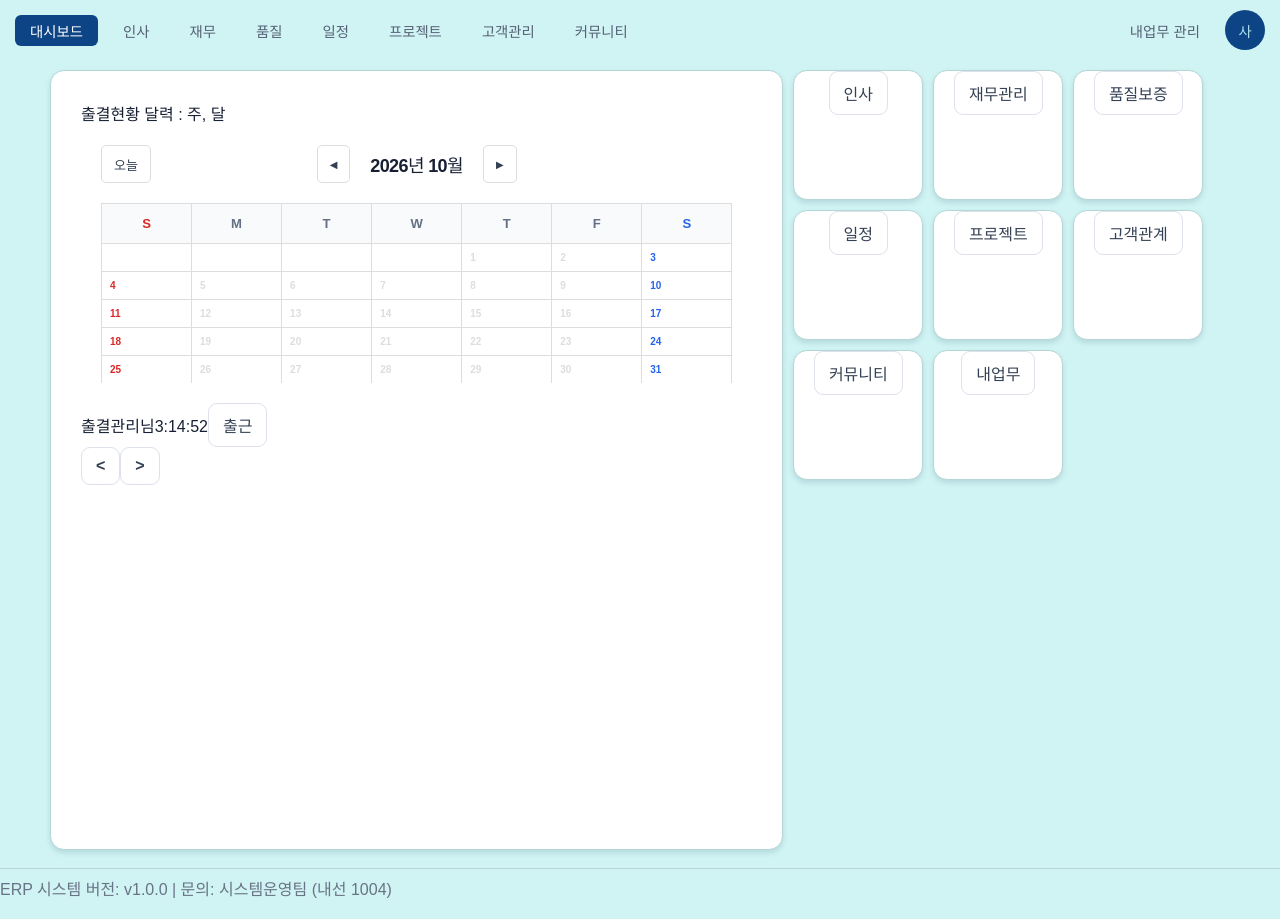
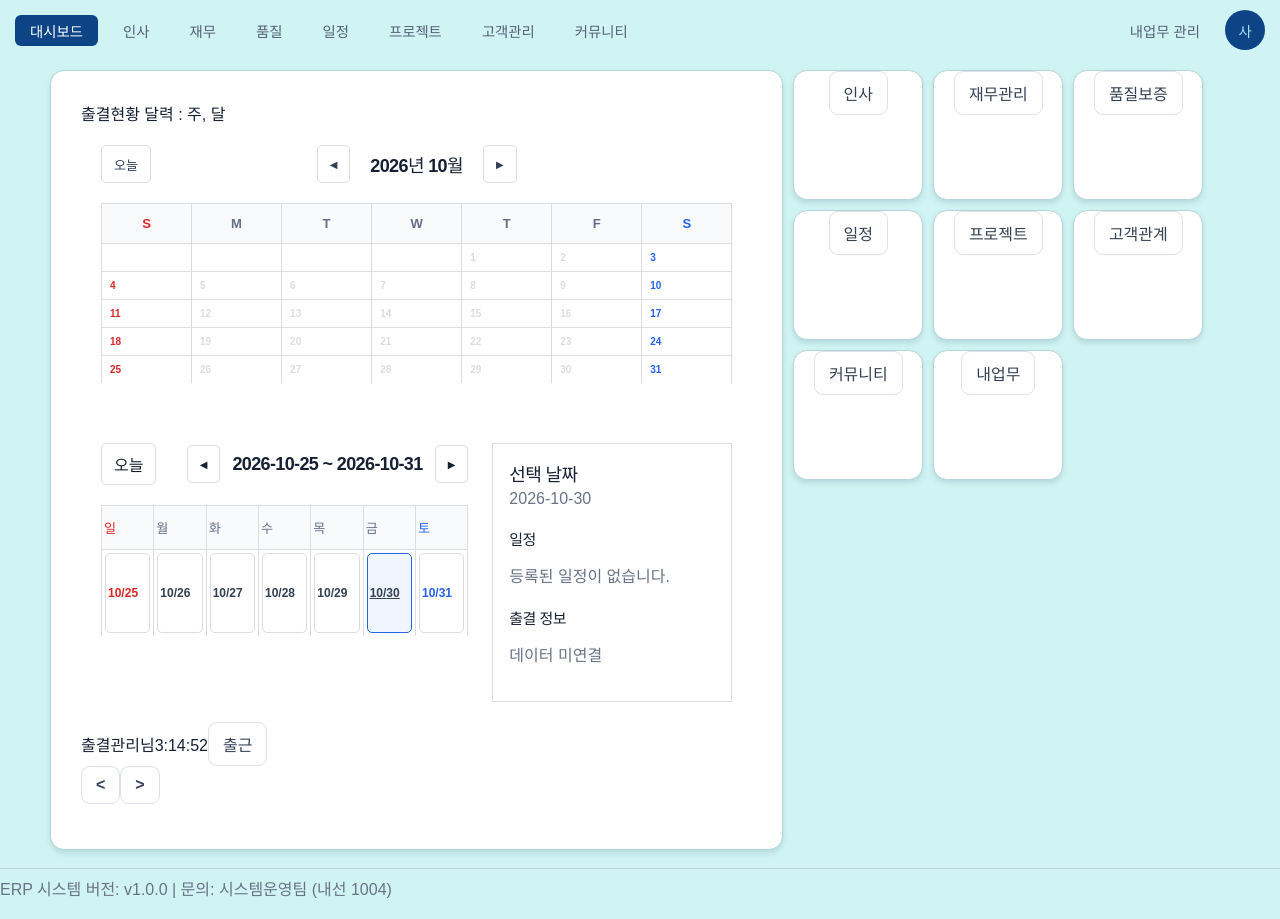
Before and after one commit to YooJunWoo-kor/Semiproject-group-2-, a React (Create React App) app in the folder frontend/: page /main in a window 1280 px wide. Built offline with nearby package versions, Linux system fonts and the light colour scheme.

Commit message:
weeklycalendar업데이트

```diff
--- a/frontend/src/components/ADComp.js
+++ b/frontend/src/components/ADComp.js
@@ -2,7 +2,7 @@ import React, { useEffect, useState } from "react";
 import { getLoginUser } from "../utils/authStorage";
 import BasicCalendar from "../components/calendar/BasicCalendar.js";
 
-function ADComp({style}){
+function ADComp({style, schedule = [], showWeekly = false}){
     const user = getLoginUser();
     const userName = user?.name;
 
@@ -25,7 +25,7 @@ function ADComp({style}){
     return(
         <div style={style}>
             출결현황 달력 : 주, 달<br/>
-            <BasicCalendar />
+            <BasicCalendar schedule={schedule} showWeekly={showWeekly} />
             출결관리
             {userName}님
             {timeString}
--- a/frontend/src/components/calendar/BasicCalendar.js
+++ b/frontend/src/components/calendar/BasicCalendar.js
@@ -1,7 +1,8 @@
 import React, { useState } from 'react';
 import './Calendar.css';
+import WeeklyCalendar from './WeeklyCalendar';
 
-function BasicCalendar({ schedule = [] }) {
+function BasicCalendar({ schedule = [], showWeekly = false }) {
 
   // 현재 보고 있는 연도와 월
   const [currentDate, setCurrentDate] = useState(new Date());
@@ -68,6 +69,7 @@ function BasicCalendar({ schedule = [] }) {
   const weekdays = ['S', 'M', 'T', 'W', 'T', 'F', 'S'];
 
   return (
+    <>
     <div className="basic-calendar">
 
       {/* 달력 상단 */}
@@ -136,6 +138,8 @@ function BasicCalendar({ schedule = [] }) {
       </table>
 
     </div>
+    {showWeekly && <WeeklyCalendar schedule={schedule} />}
+    </>
   );
 }
 
--- a/frontend/src/components/calendar/Calendar.css
+++ b/frontend/src/components/calendar/Calendar.css
@@ -93,3 +93,54 @@
   .basic-calendar-date {
     font-weight: bold;
   }
+
+.weekly-calendar {
+  display: flex;
+  align-items: flex-start;
+  gap: 24px;
+  padding: 20px;
+  background: white;
+  box-sizing: border-box;
+  width: 100%;
+}
+.weekly-calendar-main { flex: 1; min-width: 0; }
+.weekly-calendar-header,
+.weekly-calendar-navigation { display: flex; align-items: center; gap: 12px; }
+.weekly-calendar-header { justify-content: space-between; margin-bottom: 20px; flex-wrap: wrap; }
+.weekly-calendar-navigation { flex-wrap: wrap; }
+.weekly-calendar h2 { margin: 0; font-size: 18px; }
+.weekly-calendar h3 { font-size: 15px; }
+.weekly-calendar button {
+  padding: 8px 12px;
+  border: 1px solid #ddd;
+  border-radius: 5px;
+  background: white;
+  color: inherit;
+  cursor: pointer;
+}
+.weekly-calendar button:hover { background: #f1f5f9; }
+.weekly-calendar button:focus-visible { outline: 2px solid #2563eb; outline-offset: 2px; }
+.weekly-calendar-navigation button { font-size: 10px; }
+.weekly-calendar-table { width: 100%; table-layout: fixed; border-collapse: collapse; }
+.weekly-calendar-table th { padding: 12px 2px; background: #f8fafc; border: 1px solid #ddd; }
+.weekly-calendar-table td { padding: 3px; border: 1px solid #ddd; vertical-align: top; }
+.weekly-calendar-table th:first-child,
+.weekly-calendar-table td:first-child { color: #dc2626; }
+.weekly-calendar-table th:last-child,
+.weekly-calendar-table td:last-child { color: #2563eb; }
+.weekly-calendar-table .weekly-calendar-day {
+  width: 100%; min-height: 80px; padding: 8px 2px; text-align: left;
+  overflow-wrap: anywhere; font-size: 12px;
+}
+.weekly-calendar-day[aria-pressed="true"] { background: #eff6ff; border-color: #2563eb; }
+.weekly-calendar-day[aria-current="date"] > span:first-child { font-weight: bold; text-decoration: underline; }
+.weekly-calendar-event { display: block; margin-top: 6px; color: #334155; overflow-wrap: anywhere; font-size: 12px; }
+.weekly-calendar-details { flex: 0 0 240px; min-width: 0; padding: 16px; border: 1px solid #ddd; box-sizing: border-box; overflow-wrap: anywhere; }
+.weekly-calendar-details ul { padding-left: 20px; }
+.weekly-calendar-details li { margin-bottom: 12px; }
+@media (max-width: 768px) {
+  .weekly-calendar { flex-direction: column; }
+  .weekly-calendar-main,
+  .weekly-calendar-details { width: 100%; flex: auto; }
+  .weekly-calendar-navigation h2 { font-size: 14px; }
+}
--- /dev/null
+++ b/frontend/src/components/calendar/WeeklyCalendar.js
@@ -0,0 +1,185 @@
+import React, { useState } from 'react';
+import './Calendar.css';
+
+// 날짜를 일정 데이터와 같은 YYYY-MM-DD 형식으로 만듭니다.
+function formatDate(date) {
+  const year = date.getFullYear();
+  const month = String(date.getMonth() + 1).padStart(2, '0');
+  const day = String(date.getDate()).padStart(2, '0');
+
+  return `${year}-${month}-${day}`;
+}
+
+// getDay(): 일요일 0, 월요일 1 ... 토요일 6
+// 전달받은 날짜가 속한 주의 일요일을 찾습니다.
+function startOfWeek(date) {
+  return new Date(
+    date.getFullYear(),
+    date.getMonth(),
+    date.getDate() - date.getDay()
+  );
+}
+
+function WeeklyCalendar({ schedule = [] }) {
+  // weekStart: 현재 보고 있는 주의 일요일
+  // selectedDate: 사용자가 클릭한 날짜
+  const [weekStart, setWeekStart] = useState(() => startOfWeek(new Date()));
+  const [selectedDate, setSelectedDate] = useState(() => formatDate(new Date()));
+
+  const weekdays = ['일', '월', '화', '수', '목', '금', '토'];
+
+  // 일요일부터 토요일까지 7개의 날짜를 만듭니다.
+  const days = weekdays.map(function (day, index) {
+    return new Date(
+      weekStart.getFullYear(),
+      weekStart.getMonth(),
+      weekStart.getDate() + index
+    );
+  });
+
+  // 오른쪽 정보 영역에 표시할 선택 날짜의 일정
+  const selectedSchedules = schedule.filter(function (item) {
+    return item.start <= selectedDate && selectedDate <= item.end;
+  });
+
+  // 이전 주(-1) 또는 다음 주(1)로 이동합니다.
+  function changeWeek(amount) {
+    const nextWeek = new Date(
+      weekStart.getFullYear(),
+      weekStart.getMonth(),
+      weekStart.getDate() + amount * 7
+    );
+
+    setWeekStart(nextWeek);
+    setSelectedDate(formatDate(nextWeek));
+  }
+
+  function goToday() {
+    const today = new Date();
+
+    setWeekStart(startOfWeek(today));
+    setSelectedDate(formatDate(today));
+  }
+
+  return (
+    <section className="weekly-calendar" aria-label="주간 달력">
+      <div className="weekly-calendar-main">
+        <div className="weekly-calendar-header">
+          <button type="button" onClick={goToday}>
+            오늘
+          </button>
+
+          <div className="weekly-calendar-navigation">
+            <button
+              type="button"
+              aria-label="이전 주"
+              onClick={() => changeWeek(-1)}
+            >
+              ◀
+            </button>
+
+            <h2>
+              {formatDate(days[0])} ~ {formatDate(days[6])}
+            </h2>
+
+            <button
+              type="button"
+              aria-label="다음 주"
+              onClick={() => changeWeek(1)}
+            >
+              ▶
+            </button>
+          </div>
+        </div>
+
+        <table className="weekly-calendar-table">
+          <thead>
+            <tr>
+              {weekdays.map(function (day) {
+                return (
+                  <th key={day} scope="col">
+                    {day}
+                  </th>
+                );
+              })}
+            </tr>
+          </thead>
+
+          <tbody>
+            <tr>
+              {days.map(function (date) {
+                const dateString = formatDate(date);
+
+                // 이 날짜에 해당하는 일정만 찾습니다.
+                const daySchedules = schedule.filter(function (item) {
+                  return item.start <= dateString && dateString <= item.end;
+                });
+
+                return (
+                  <td key={dateString}>
+                    <button
+                      type="button"
+                      className="weekly-calendar-day"
+                      aria-label={dateString}
+                      aria-pressed={selectedDate === dateString}
+                      aria-current={
+                        dateString === formatDate(new Date())
+                          ? 'date'
+                          : undefined
+                      }
+                      onClick={() => setSelectedDate(dateString)}
+                    >
+                      <span>
+                        {date.getMonth() + 1}/{date.getDate()}
+                      </span>
+
+                      {daySchedules.map(function (item, index) {
+                        return (
+                          <span
+                            className="weekly-calendar-event"
+                            key={index}
+                          >
+                            {item.title}
+                          </span>
+                        );
+                      })}
+                    </button>
+                  </td>
+                );
+              })}
+            </tr>
+          </tbody>
+        </table>
+      </div>
+
+      <aside className="weekly-calendar-details" aria-live="polite">
+        <h2>선택 날짜</h2>
+        <p>{selectedDate}</p>
+
+        <h3>일정</h3>
+
+        {selectedSchedules.length > 0 ? (
+          <ul>
+            {selectedSchedules.map(function (item, index) {
+              return (
+                <li key={index}>
+                  {item.title}
+                  <span className="weekly-calendar-event">
+                    {item.start} ~ {item.end}
+                  </span>
+                </li>
+              );
+            })}
+          </ul>
+        ) : (
+          <p>등록된 일정이 없습니다.</p>
+        )}
+
+        <h3>출결 정보</h3>
+        <p>데이터 미연결</p>
+      </aside>
+    </section>
+  );
+}
+
+export default WeeklyCalendar;
--- a/frontend/src/pages/Main/MainModule.js
+++ b/frontend/src/pages/Main/MainModule.js
@@ -57,7 +57,7 @@ function MainModule() {
     // 유저에 따라 보드에 노출 목록 관리할 예정.
     const [index, setindex] = useState(0);
     const boardList = [
-        <ADComp />,
+        <ADComp showWeekly />,
         <Dashboard />
       ];
 
--- a/frontend/src/pages/Main/community/pages/FreeBoardPage.js
+++ b/frontend/src/pages/Main/community/pages/FreeBoardPage.js
@@ -113,12 +113,6 @@ function FreeBoardPage({ communityItems }) {
     setSelected(savedItem);
     setMessage("댓글이 삭제되었습니다.");
   };
-
-
-
-
-
-
 
 
   const showDetail = view === "detail" && selected !== null;
```
Also changed, not shown: frontend/src/pages/Main/mytesk/MyTeskList.js (line endings or trailing spaces).
